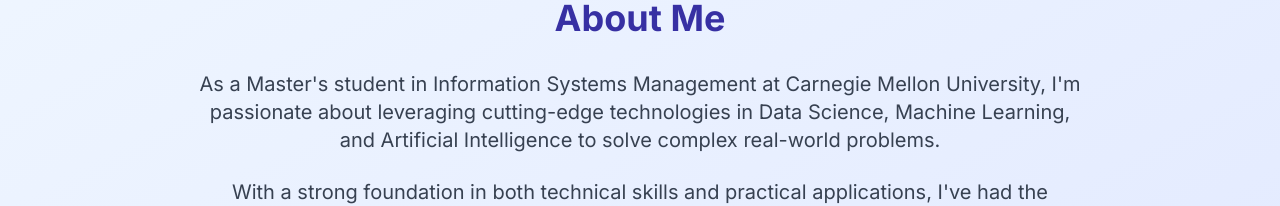
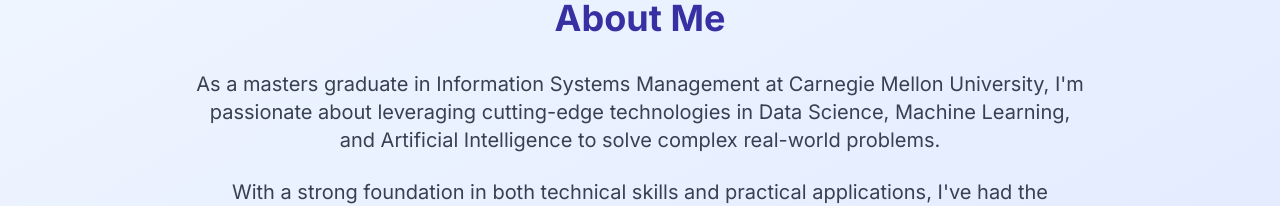
Before and after one commit to 4ashutosh98/4ashutosh98.github.io, a Next.js app: page / in a window 1280 px wide. Shown: the part 598-804 px from the top of the page. Built offline with nearby package versions, Linux system fonts and the light colour scheme.

Commit message:
Updated About section

```diff
--- a/components/about.tsx
+++ b/components/about.tsx
@@ -5,7 +5,7 @@ export default function About() {
         <h2 className="text-4xl font-bold text-center mb-8 text-indigo-800">About Me</h2>
         <div className="max-w-4xl mx-auto text-center">
           <p className="text-xl text-gray-700 mb-6">
-            As a Master's student in Information Systems Management at Carnegie Mellon University, I'm passionate about
+            As a masters graduate in Information Systems Management at Carnegie Mellon University, I'm passionate about
             leveraging cutting-edge technologies in Data Science, Machine Learning, and Artificial Intelligence to solve
             complex real-world problems.
           </p>
```
